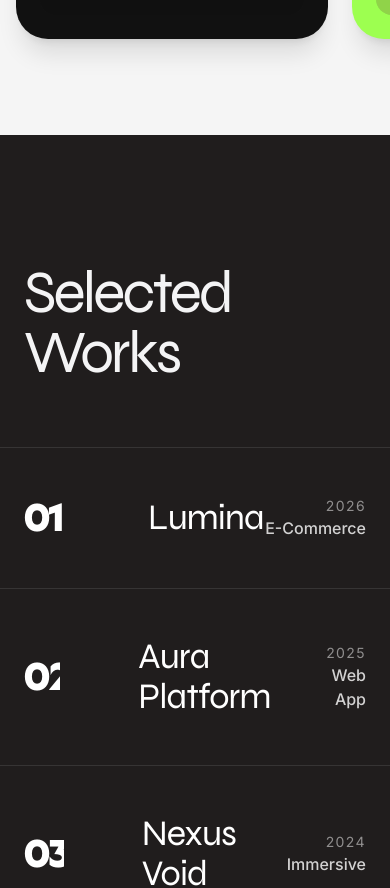
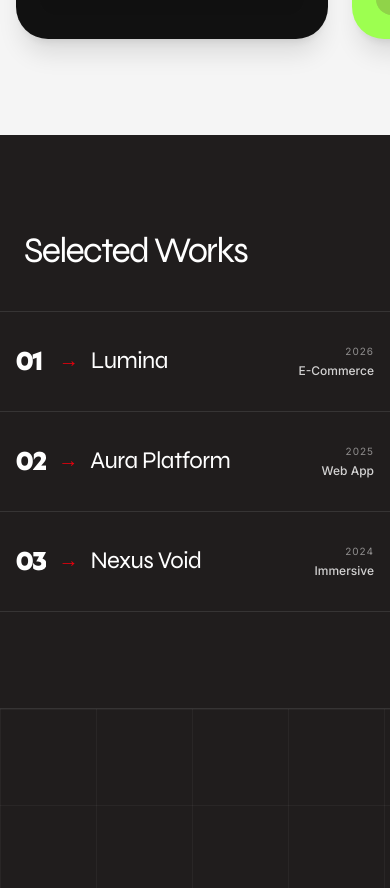
Before and after one commit to PrithwisK07/Portfolio-GUI, a Next.js app: page / in a window 390 px wide. Shown: the part 6048-6936 px from the top of the page. Built offline with nearby package versions, Linux system fonts and the light colour scheme; grey boxes are pictures that could not be loaded.

Commit message:
make tablet/mobile responsive

```diff
--- a/src/components/Projects.tsx
+++ b/src/components/Projects.tsx
@@ -2,7 +2,6 @@
 import React, { useEffect, useRef, useState } from "react";
 import gsap from "gsap";
 import ScrollTrigger from "gsap/ScrollTrigger";
-
 import { projectsData } from "./sub-components/Projects/projectsData";
 import { Project } from "./sub-components/Projects/types";
 import ProjectItem from "./sub-components/Projects/ProjectItem";
@@ -12,7 +11,6 @@ export default function Projects() {
   const hoverImageRef = useRef<HTMLDivElement>(null);
   const projectModalRef = useRef<HTMLDivElement>(null);
   const modalScrollCtx = useRef<gsap.Context | null>(null);
-
   const isModalOpen = useRef(false);
   const isHoveringProject = useRef(false);
   const anchorPos = useRef({ x: 0, y: 0 });
@@ -31,7 +29,6 @@ export default function Projects() {
     }
   }, []);
 
-  // Hover Card Slot Animation
   useEffect(() => {
     if (hoveredData) {
       gsap.fromTo(
@@ -48,10 +45,8 @@ export default function Projects() {
     }
   }, [hoveredData]);
 
-  // MODAL SCROLL ANIMATIONS
   const initModalScrollAnimations = () => {
     modalScrollCtx.current = gsap.context(() => {
-      // Text reveals
       gsap.utils.toArray(".modal-text-reveal").forEach((el: any) => {
         gsap.fromTo(
           el,
@@ -70,7 +65,6 @@ export default function Projects() {
         );
       });
 
-      // Image parallax
       gsap.utils.toArray(".modal-parallax").forEach((el: any) => {
         gsap.to(el, {
           yPercent: 15,
@@ -85,7 +79,6 @@ export default function Projects() {
         });
       });
 
-      // Stats counting animation
       gsap.utils.toArray(".stat-container").forEach((container: any) => {
         const valEl = container.querySelector(".stat-val");
         const targetVal = parseFloat(valEl.dataset.val);
@@ -129,9 +122,11 @@ export default function Projects() {
   };
 
   const handleProjectEnter = (e: React.MouseEvent, project: Project, indexStr: string) => {
+    // DISABLE ON TOUCH DEVICES
+    if (window.matchMedia("(hover: none)").matches) return;
     if (isModalOpen.current) return;
+
     isHoveringProject.current = true;
-
     setHoveredData({ project, indexStr });
 
     if (hoverImageRef.current) {
@@ -149,10 +144,7 @@ export default function Projects() {
           rotationZ: 0
         });
       } else {
-        gsap.set(hoverImageRef.current, {
-          scaleY: 1.15,
-          scaleX: 1
-        });
+        gsap.set(hoverImageRef.current, { scaleY: 1.15, scaleX: 1 });
       }
 
       gsap.to(hoverImageRef.current, {
@@ -168,7 +160,9 @@ export default function Projects() {
   };
 
   const handleProjectLeave = () => {
+    if (window.matchMedia("(hover: none)").matches) return;
     if (isModalOpen.current) return;
+
     isHoveringProject.current = false;
 
     if (hoverImageRef.current) {
@@ -187,9 +181,9 @@ export default function Projects() {
   };
 
   const handleProjectMove = (e: React.MouseEvent, project: Project, indexStr: string, rect: DOMRect) => {
+    if (window.matchMedia("(hover: none)").matches) return;
     if (isModalOpen.current) return;
 
-    // FIX: Catch edge cases where the mouse is over the row, but onEnter was missed (e.g., right after a modal closes)
     if (!isHoveringProject.current) {
       handleProjectEnter(e, project, indexStr);
     }
@@ -198,7 +192,6 @@ export default function Projects() {
       const dampening = 0.15;
       const deltaX = e.clientX - anchorPos.current.x;
       const deltaY = e.clientY - anchorPos.current.y;
-
       const targetX = anchorPos.current.x + deltaX * dampening;
       const targetY = anchorPos.current.y + deltaY * dampening;
 
@@ -222,19 +215,37 @@ export default function Projects() {
     if (isModalOpen.current) return;
     isModalOpen.current = true;
     setActiveProject(project);
+    setHoveredData({ project, indexStr });
 
-    // FIX: Force data configuration and background color instantly just in case the hover card was totally invisible
-    setHoveredData({ project, indexStr });
+    const isTouch = window.matchMedia("(hover: none)").matches;
+
     if (hoverImageRef.current) {
+      if (isTouch) {
+        // MOBILE: Slide up like a native app drawer
+        gsap.set(hoverImageRef.current, {
+          opacity: 1,
+          backgroundColor: project.color,
+          left: "50vw",
+          top: "150vh", // Start below the screen
+          width: "100vw",
+          height: "100vh",
+          borderRadius: "2rem 2rem 0 0", // Rounded top corners
+          scaleY: 1, scaleX: 1, rotationX: 0, rotationY: 0, rotationZ: 0
+        });
+
+        gsap.to(hoverImageRef.current, {
+          top: "50vh", // Centers it since transform is -50% -50%
+          borderRadius: "0", // Snap to full rectangle
+          duration: 0.8,
+          ease: "power4.inOut",
+          zIndex: 90,
+        });
+      } else {
+        // DESKTOP: Expand from mouse cursor
         gsap.set(hoverImageRef.current, {
           opacity: 1,
           backgroundColor: project.color
         });
-    }
-
-    if ((window as any).lenis) (window as any).lenis.stop();
-    document.body.style.overflow = "hidden";
-
         gsap.to(hoverImageRef.current, {
           left: "50vw",
           top: "50vh",
@@ -250,10 +261,14 @@ export default function Projects() {
           ease: "power4.inOut",
           zIndex: 90,
         });
+      }
+    }
+
+    if ((window as any).lenis) (window as any).lenis.stop();
+    document.body.style.overflow = "hidden";
 
     gsap.to("#main-nav", { opacity: 0, duration: 0.3, pointerEvents: "none" });
     gsap.to("#main-nav", { display: "none", delay: 0.3});
-
     gsap.to("#main-logo", { opacity: 0, duration: 0.3, pointerEvents: "none" });
     gsap.to("#main-logo", { display: "none", delay: 0.3});
 
@@ -301,10 +316,14 @@ export default function Projects() {
       },
     });
 
+    const isTouch = window.matchMedia("(hover: none)").matches;
+
     gsap.to(hoverImageRef.current, {
-      width: "300px",
-      height: "400px",
-      borderRadius: "8px",
+      // MOBILE: slide back down. DESKTOP: Shrink back to card size
+      top: isTouch ? "150vh" : hoverImageRef.current?.style.top,
+      width: isTouch ? "100vw" : "300px",
+      height: isTouch ? "100vh" : "400px",
+      borderRadius: isTouch ? "2rem 2rem 0 0" : "8px",
       opacity: 0,
       scaleY: 1.1,
       scaleX: 1,
@@ -317,14 +336,12 @@ export default function Projects() {
       onComplete: () => {
         isModalOpen.current = false;
         isHoveringProject.current = false;
-
         if ((window as any).lenis) (window as any).lenis.start();
         document.body.style.overflow = "";
+        gsap.set(hoverImageRef.current, { zIndex: 10 });
 
-        gsap.set(hoverImageRef.current, { zIndex: 10 });
         gsap.to("#main-nav", { opacity: 1, duration: 0.3});
         gsap.to("#main-nav", { display: "flex", delay: 0.3});
-
         gsap.to("#main-logo", { opacity: 1, delay: 0.3});
         gsap.to("#main-logo", { display: "flex", delay: 0.3});
       },
@@ -333,9 +350,9 @@ export default function Projects() {
 
   return (
     <>
-      <section id="work" className="py-32 bg-[#201D1D]">
-        <div className="px-6 md:px-12 mb-16">
-          <h2 className="font-display text-6xl md:text-8xl tracking-tighter">
+      <section id="work" className="py-24 md:py-32 bg-[#201D1D]">
+        <div className="px-6 md:px-12 mb-10 md:mb-16">
+          <h2 className="font-display text-4xl md:text-8xl tracking-tighter text-white">
             Selected Works
           </h2>
         </div>
@@ -370,11 +387,12 @@ export default function Projects() {
       >
         {hoveredData && (
           <>
-            <div className="absolute w-1/2 top-6 left-6 text-white font-brisa text-3xl md:text-7xl z-20 pointer-events-none">
+            <div className="absolute w-1/2 top-6 left-6 text-white font-brisa text-4xl md:text-7xl z-20 pointer-events-none hidden md:block">
               {hoveredData.project.title}
             </div>
 
-            <div className="absolute -bottom-8 -right-4 text-white/20 font-palma-heavy text-[12rem] font-bold z-0 leading-none pointer-events-none flex h-[1em] overflow-hidden">
+            {/* The giant background numbers */}
+            <div className="absolute -bottom-8 -right-4 text-white/20 font-palma-heavy text-[12rem] font-bold z-0 leading-none pointer-events-none flex h-[1em] overflow-hidden hidden md:flex">
               {hoveredData.indexStr.split('').map((char, i) => {
                 const dummy1 = (parseInt(char) + 3) % 10;
                 const dummy2 = (parseInt(char) + 7) % 10;
--- a/src/components/sub-components/Projects/ProjectItem.tsx
+++ b/src/components/sub-components/Projects/ProjectItem.tsx
@@ -14,7 +14,7 @@ interface ProjectItemProps {
 export default function ProjectItem({ project, indexStr, onEnter, onLeave, onMove, onClick }: ProjectItemProps) {
   return (
     <div
-      className="project-item group w-full py-12 px-6 md:px-12 flex justify-between items-center cursor-pointer-custom relative overflow-hidden"
+      className="project-item group w-full py-8 md:py-12 px-4 md:px-12 flex justify-between items-center cursor-pointer-custom relative overflow-hidden active:bg-white/5 md:active:bg-transparent transition-colors"
       onMouseEnter={(e) => {
         onEnter(e, project, indexStr);
       }}
@@ -24,20 +24,20 @@ export default function ProjectItem({ project, indexStr, onEnter, onLeave, onMov
       onMouseMove={(e) => onMove(e, project, indexStr, e.currentTarget.getBoundingClientRect())}
       onClick={() => onClick(project, indexStr)}
     >
-      {/* SHUTTER BACKGROUND */}
-      <div className="absolute bottom-0 left-0 w-full h-0 bg-white transition-all duration-700 ease-out group-hover:h-full z-0" />
+      {/* SHUTTER BACKGROUND (Desktop only via md:group-hover) */}
+      <div className="absolute bottom-0 left-0 w-full h-0 bg-white transition-all duration-700 ease-out hidden md:block md:group-hover:h-full z-0" />
 
       {/* LEFT CONTENT */}
-      <div className="flex items-center gap-6 transition-transform duration-700 ease-out group-hover:translate-x-20 relative z-10">
+      <div className="flex items-center gap-3 md:gap-6 transition-transform duration-700 ease-out md:group-hover:translate-x-20 relative z-10">
 
         {/* SLOT MACHINE INDEX */}
-        <span className="font-palma-heavy text-4xl md:text-6xl inline-flex h-[1em] overflow-hidden leading-none relative z-10 tracking-tighter">
+        <span className="font-palma-heavy text-2xl md:text-6xl inline-flex h-[1em] overflow-hidden leading-none relative z-10 tracking-tighter">
           {indexStr.split('').map((char, i) => {
             const dummy = (parseInt(char) + 5) % 10;
             return (
               <span
                 key={i}
-                className="flex flex-col transition-transform duration-700 ease-out group-hover:-translate-y-[2em]"
+                className="flex flex-col transition-transform duration-700 ease-out md:group-hover:-translate-y-[2em]"
                 style={{ transitionDelay: `${i * 75}ms` }}
               >
                 <span className="h-[1em] flex items-center text-white">{char}</span>
@@ -48,28 +48,28 @@ export default function ProjectItem({ project, indexStr, onEnter, onLeave, onMov
           })}
         </span>
 
-        {/* ARROW */}
-        <span className="opacity-0 -translate-x-10 group-hover:opacity-100 group-hover:translate-x-0 font-display text-3xl md:text-4xl text-red-600 transition-all duration-700 ease-out">
+        {/* ARROW: Always visible on mobile, hover-only on desktop */}
+        <span className="opacity-100 translate-x-0 md:opacity-0 md:-translate-x-10 md:group-hover:opacity-100 md:group-hover:translate-x-0 font-display text-xl md:text-4xl text-red-600 transition-all duration-700 ease-out">
           →
         </span>
 
         {/* TITLE */}
-        <h3 className="font-display text-4xl md:text-6xl tracking-tight pointer-events-none text-white group-hover:text-[#201D1D] transition-colors duration-700 ease-out">
+        <h3 className="font-display text-2xl md:text-6xl tracking-tight pointer-events-none text-white md:group-hover:text-[#201D1D] transition-colors duration-700 ease-out">
           {project.title}
         </h3>
 
       </div>
 
       {/* RIGHT CONTENT */}
-      <div className="text-right transition-transform duration-700 ease-out group-hover:-translate-x-12 pointer-events-none relative z-10">
+      <div className="text-right transition-transform duration-700 ease-out md:group-hover:-translate-x-12 pointer-events-none relative z-10 flex flex-col md:block">
 
         {/* YEAR */}
-        <span className="block text-sm uppercase tracking-widest text-white/50 group-hover:text-[#201D1D]/70 transition-colors duration-700 ease-out">
+        <span className="block text-[10px] md:text-sm uppercase tracking-widest text-white/50 md:group-hover:text-[#201D1D]/70 transition-colors duration-700 ease-out mb-1 md:mb-0">
           {project.year}
         </span>
 
         {/* CATEGORY */}
-        <span className="block font-medium text-white/80 group-hover:text-[#201D1D] transition-colors duration-700 ease-out">
+        <span className="block text-xs md:text-base font-medium text-white/80 md:group-hover:text-[#201D1D] transition-colors duration-700 ease-out">
           {project.category}
         </span>
 
```
Lines whose indentation alone changed are shown as unchanged.
